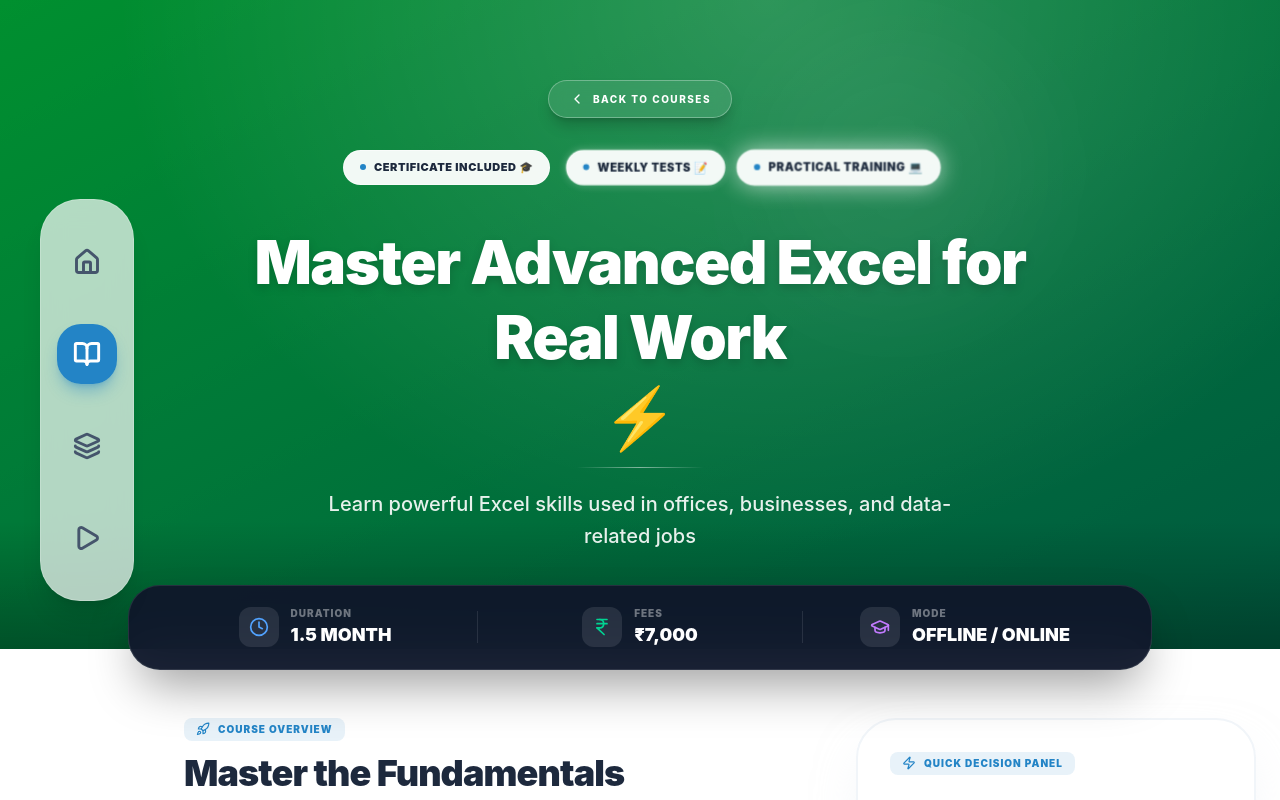
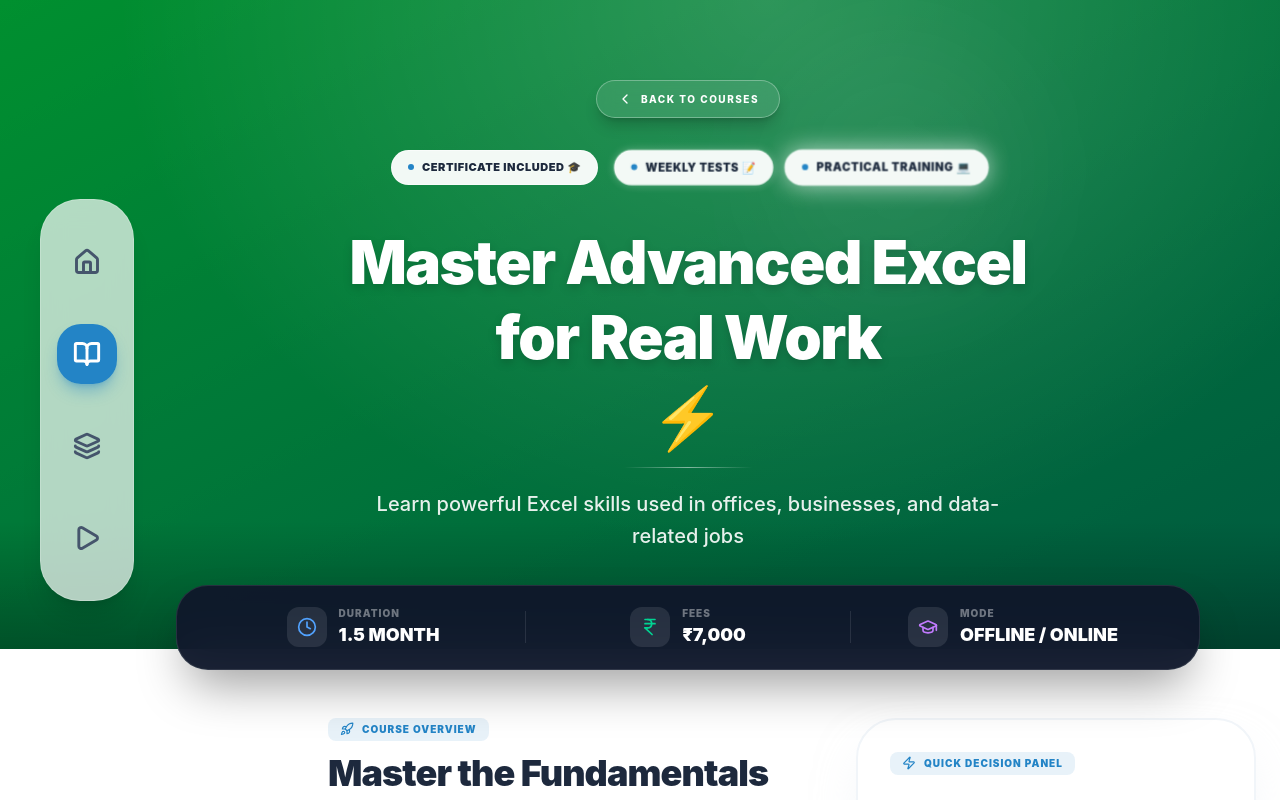
Before and after one commit to Rajveer2227/excel-courses, a React (Vite) app: page /courses/adv-excel in a window 1280 px wide. Shown: the top 800 px of the page. Built offline with nearby package versions, Linux system fonts and the light colour scheme.

Commit message:
Fix: viewport stability, dvh handling, overflow-x, floating menu overlap

```diff
--- a/src/components/layout/Layout.tsx
+++ b/src/components/layout/Layout.tsx
@@ -3,7 +3,7 @@ import FloatingMenu from './FloatingMenu.tsx';
 
 const Layout = () => {
     return (
-        <div className="min-h-screen w-full relative bg-slate-50 flex">
+        <div className="min-h-[100dvh] w-full relative bg-slate-50 flex">
             <main className="flex-1 w-full relative">
                 <Outlet />
             </main>
--- a/src/index.css
+++ b/src/index.css
@@ -1,8 +1,11 @@
 /* index.css */
 @import "tailwindcss";
 
-html {
+html, body {
   scroll-behavior: smooth;
+  overflow-x: hidden;
+  position: relative;
+  width: 100%;
 }
 
 @theme {
--- a/src/pages/Compare.tsx
+++ b/src/pages/Compare.tsx
@@ -144,13 +144,13 @@ export default function Compare() {
     if (!c1 || !c2) return null;
 
     return (
-        <div className="min-h-[100dvh] lg:h-[100dvh] bg-[#0d1117] flex flex-col overflow-y-auto lg:overflow-hidden relative overflow-x-hidden">
+        <div className="min-h-[100dvh] bg-[#0d1117] flex flex-col overflow-y-auto relative overflow-x-hidden">
             {/* Background depth layers */}
             <div className="absolute inset-0 bg-[radial-gradient(ellipse_at_20%_0%,rgba(37,99,235,0.15),transparent_50%)]" />
             <div className="absolute inset-0 bg-[radial-gradient(ellipse_at_80%_100%,rgba(124,58,237,0.1),transparent_50%)]" />
             <div className="absolute inset-0" style={{ backgroundImage: 'radial-gradient(circle, rgba(255,255,255,0.03) 1px, transparent 1px)', backgroundSize: '28px 28px' }} />
 
-            <div className="relative z-10 flex flex-col h-full pt-16 lg:pt-16 pb-8 px-2 sm:px-4 md:px-12 lg:pl-44 lg:pr-8 max-w-6xl mx-auto w-full">
+            <div className="relative z-10 flex flex-col h-full pt-16 lg:pt-16 pb-8 px-2 sm:px-4 md:px-12 lg:pl-36 lg:pr-8 max-w-6xl mx-auto w-full">
 
                 {/* ── Header ── */}
                 <motion.div
--- a/src/pages/CourseDetail.tsx
+++ b/src/pages/CourseDetail.tsx
@@ -35,7 +35,7 @@ export default function CourseDetail() {
     const careerOutcomes = 'careerOutcomes' in course ? (course.careerOutcomes as string[]) : [];
 
     return (
-        <div className="min-h-screen bg-white pb-20">
+        <div className="min-h-[100dvh] bg-white pb-20 overflow-x-hidden">
             {/* 2. HERO SECTION (HOOK) */}
             <div className={cn("pt-20 pb-24 relative overflow-hidden bg-gradient-to-br", course.color)}>
                 {/* Background depth layers */}
@@ -45,7 +45,7 @@ export default function CourseDetail() {
                 {/* Decorative glow orb */}
                 <div className="absolute top-10 right-[20%] w-64 h-64 rounded-full bg-white/5 blur-3xl pointer-events-none" />
 
-                <div className="mx-auto w-full max-w-4xl px-6 md:px-12 relative z-10 text-center">
+                <div className="mx-auto w-full max-w-4xl px-6 md:px-12 lg:pl-36 relative z-10 text-center">
                     {/* Back button — premium pill style */}
                     <div className="flex justify-center mb-8">
                         <Link to="/courses" className="inline-flex items-center gap-2 bg-white/10 hover:bg-white/20 backdrop-blur-sm text-white border border-white/30 px-5 py-2.5 rounded-full transition-all group shadow-lg shadow-black/20">
@@ -132,7 +132,7 @@ export default function CourseDetail() {
 
 
             {/* 1. TOP STRIP (STATIC OVERLAP) */}
-            <div className="w-full relative -mt-16 container mx-auto px-6 md:px-12 z-10">
+            <div className="w-full relative -mt-16 container mx-auto px-6 md:px-12 lg:pl-36 z-10">
                 <div className="w-full max-w-5xl mx-auto px-4 lg:px-6 flex flex-wrap md:flex-nowrap items-center justify-between py-6 md:py-5 rounded-[2rem] bg-slate-900/95 backdrop-blur-xl border border-white/10 shadow-2xl shadow-black/40 gap-y-6 md:gap-y-8">
                     <div className="w-1/2 md:flex-1 flex items-center justify-center gap-3">
                         <div className="w-10 h-10 rounded-xl bg-white/10 flex items-center justify-center shrink-0">
@@ -171,7 +171,7 @@ export default function CourseDetail() {
             </div>
 
             <div className="w-full max-w-[1600px] mx-auto px-6 mt-12">
-                <div className="flex flex-col lg:flex-row items-start justify-center gap-12 lg:gap-20">
+                <div className="flex flex-col lg:flex-row items-start justify-center gap-12 lg:gap-20 lg:pl-36">
 
                     {/* LEFT SPACER (Slight offset from nav menu, content expands left) */}
                     <div className="hidden lg:block w-full lg:w-[80px] shrink-0" />
--- a/src/pages/Courses.tsx
+++ b/src/pages/Courses.tsx
@@ -19,12 +19,12 @@ export default function Courses() {
     });
 
     return (
-        <div className="min-h-screen bg-[#0d1117] pt-24 pb-32 relative overflow-hidden">
+        <div className="min-h-[100dvh] bg-[#0d1117] pt-24 pb-32 relative overflow-hidden">
             {/* Background depth layers */}
             <div className="absolute inset-0 bg-[radial-gradient(ellipse_at_20%_0%,rgba(37,99,235,0.15),transparent_50%)]" />
             <div className="absolute inset-0 bg-[radial-gradient(ellipse_at_80%_100%,rgba(124,58,237,0.1),transparent_50%)]" />
             <div className="absolute inset-0" style={{backgroundImage:'radial-gradient(circle, rgba(255,255,255,0.03) 1px, transparent 1px)', backgroundSize:'28px 28px'}} />
-            <div className="container mx-auto px-6 md:px-12 lg:pl-44 lg:pr-8 max-w-7xl relative z-10">
+            <div className="container mx-auto px-6 md:px-12 lg:pl-36 lg:pr-8 max-w-7xl relative z-10">
 
                 {/* Header Section */}
                 <div className="mb-12 flex flex-col lg:flex-row lg:items-end justify-between gap-8">
--- a/src/pages/Home.tsx
+++ b/src/pages/Home.tsx
@@ -10,12 +10,12 @@ const stats = [
 
 export default function Home() {
     return (
-        <div className="min-h-[100dvh] lg:h-[100dvh] relative bg-[#0d1117] flex flex-col overflow-y-auto lg:overflow-hidden overflow-x-hidden">
+        <div className="min-h-[100dvh] relative bg-[#0d1117] flex flex-col overflow-y-auto overflow-x-hidden">
             {/* Background depth layers - matching Courses page */}
             <div className="fixed inset-0 bg-[radial-gradient(ellipse_at_20%_0%,rgba(37,99,235,0.15),transparent_50%)] pointer-events-none" />
             <div className="fixed inset-0 bg-[radial-gradient(ellipse_at_80%_100%,rgba(124,58,237,0.1),transparent_50%)] pointer-events-none" />
 
-            <div className="flex-1 flex flex-col items-center justify-center text-center relative z-10 px-4 md:px-12 lg:pl-44 lg:pr-8 pt-4">
+            <div className="flex-1 flex flex-col items-center justify-center text-center relative z-10 px-4 md:px-12 lg:pl-36 lg:pr-8 pt-4">
 
                 {/* Badge */}
                 <motion.div
@@ -79,7 +79,7 @@ export default function Home() {
             </div>
 
             {/* Stats Section - Fixed at bottom */}
-            <div className="container mx-auto px-6 md:px-12 lg:pl-44 lg:pr-8 relative z-10 pb-10 max-w-5xl shrink-0">
+            <div className="container mx-auto px-6 md:px-12 lg:pl-36 lg:pr-8 relative z-10 pb-10 max-w-5xl shrink-0">
                 <div className="grid grid-cols-1 sm:grid-cols-3 gap-6 md:gap-10 max-w-4xl mx-auto">
                     {stats.map((stat, index) => {
                         const Icon = stat.icon;
```
